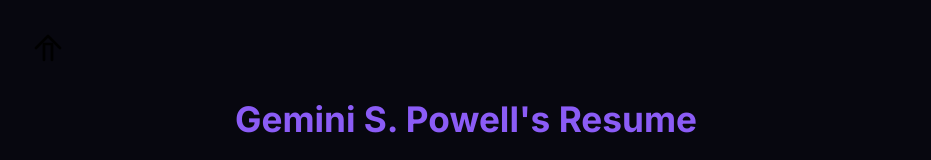
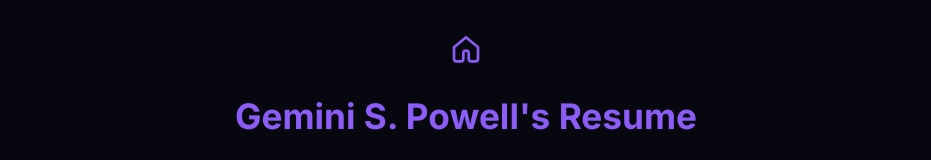
Before and after one commit to GemAfaWell/gemafawell-redesign, an Angular app: page /resume in a window 1280 px wide. Shown: the top 160 px of the page, without its empty margins (174-1105 px from the left). Built offline with nearby package versions, Linux system fonts and the light colour scheme.

Commit message:
fix(resume): use balanced home SVG icon and update vercel config for PDF routing

```diff
--- a/src/app/resume-page.css
+++ b/src/app/resume-page.css
@@ -51,3 +51,26 @@
   transition: background 0.2s;
   display: inline-block;
 }
+.home-btn {
+  color: var(--accent, #8b5cf6);
+  display: flex;
+  align-items: center;
+  justify-content: flex-start;
+  margin-bottom: 1.5rem;
+  background: none;
+  border: none;
+  cursor: pointer;
+  z-index: 2;
+}
+.home-btn svg {
+  display: block;
+  width: 2rem;
+  height: 2rem;
+  stroke: var(--accent, #8b5cf6);
+  fill: none;
+}
+.home-btn:focus-visible {
+  outline: 2px solid var(--accent, #8b5cf6);
+  outline-offset: 2px;
+  border-radius: 4px;
+}
--- a/src/app/resume-page.html
+++ b/src/app/resume-page.html
@@ -1,10 +1,9 @@
 <main class="resume-container" aria-labelledby="resume-title">
-  <button routerLink="/" class="home-btn" aria-label="Back to homepage"
-    style="background:none;border:none;cursor:pointer;margin-bottom:1.5rem;align-self:flex-start">
+  <button routerLink="/" class="home-btn" aria-label="Back to homepage">
     <svg width="32" height="32" viewBox="0 0 24 24" fill="none" stroke="currentColor" stroke-width="2"
       stroke-linecap="round" stroke-linejoin="round" aria-hidden="true">
-      <path d="M3 12L12 3l9 9" />
-      <path d="M9 21V9h6v12" />
+      <path
+        d="M3 11.5L12 4l9 7.5V20a2 2 0 0 1-2 2h-3a2 2 0 0 1-2-2v-4a2 2 0 0 0-2-2h0a2 2 0 0 0-2 2v4a2 2 0 0 1-2 2H5a2 2 0 0 1-2-2V11.5z" />
     </svg>
   </button>
   <h1 id="resume-title" class="resume-title">Gemini S. Powell's Resume</h1>
```
Also changed, not shown: vercel.json.
